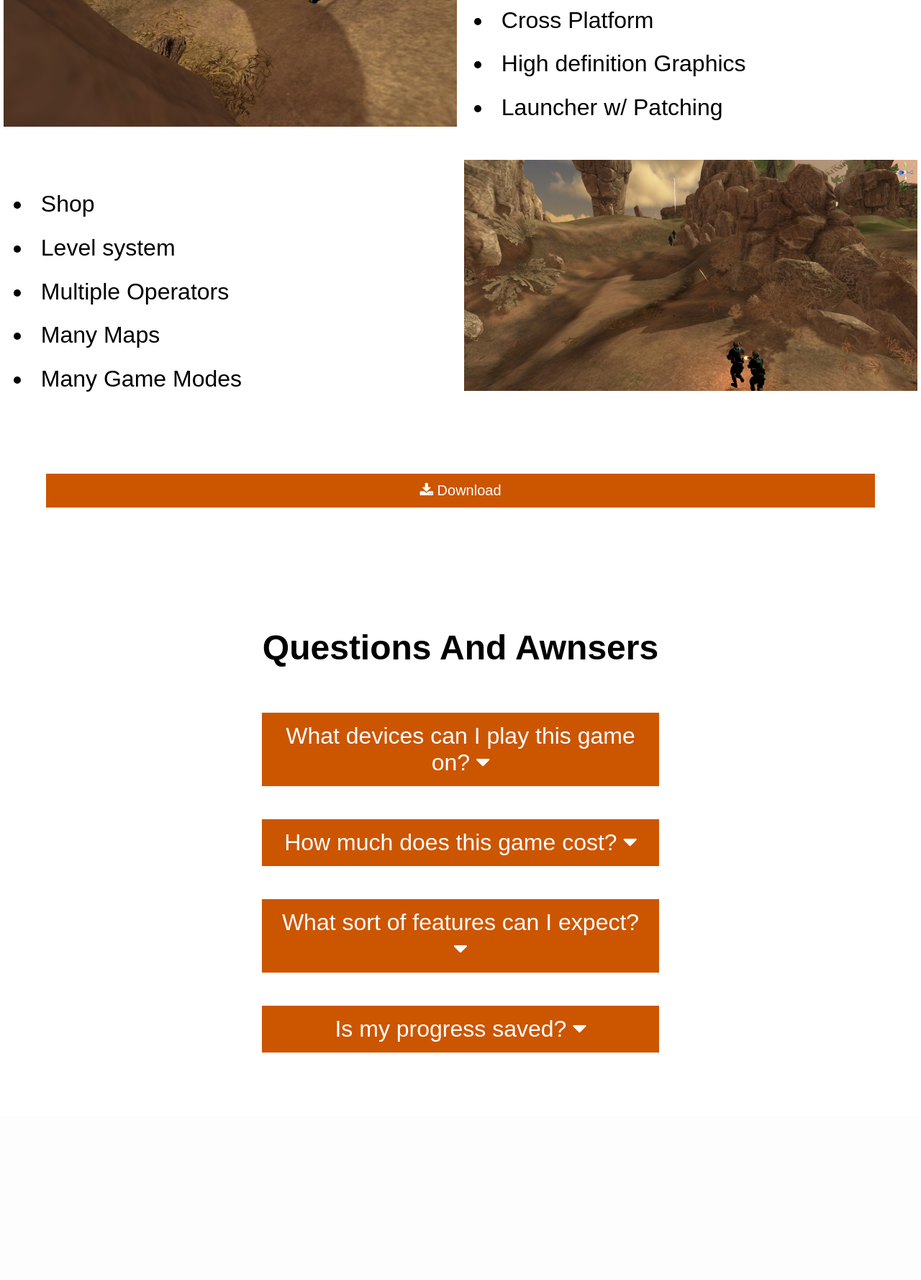
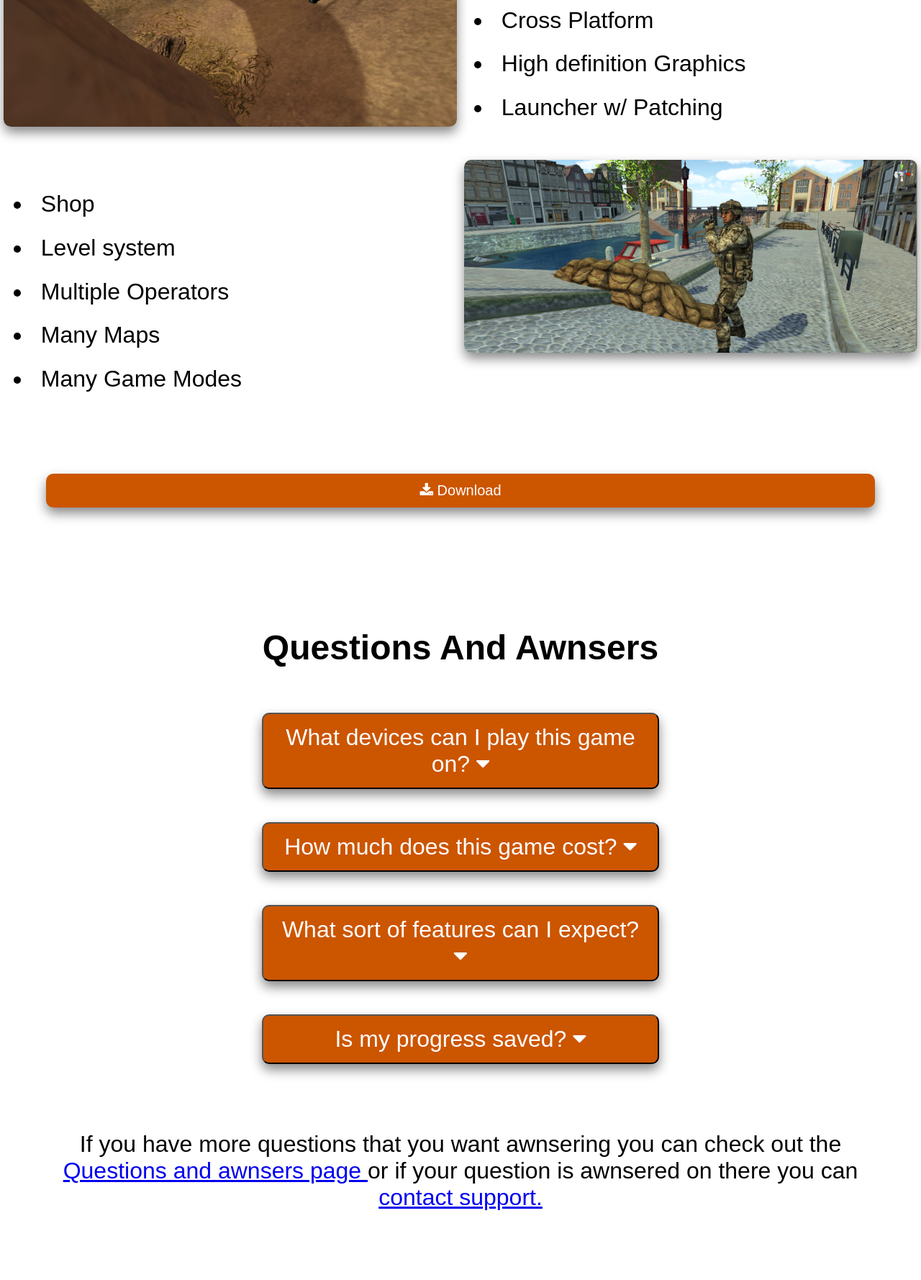
Before and after one commit to maxtyson123/12_DGT_WEBSITE, a PHP site: page / in a window 1280 px wide. Shown: the part 1600-3378 px from the top of the page at 72% size. Before the commit the page ends 3062 px from the top, so only its background shows below. Run offline with PHP 8.4, Linux system fonts and the light colour scheme.

Commit message:
Index Page Q&A [CONTINUED]
First I made the site look a tiny bit nicer by adding a box shadow to buttons, images and some other elements. Then I went and replaced the place holder content with actual answers to the questions. After that I wrote a small paragraph directing users to the q and a page if they happen to have more questions.

```diff
--- a/Website/CSS/styles.css
+++ b/Website/CSS/styles.css
@@ -1,10 +1,11 @@
 * {
-    /*  -webkit-transition: all 1s ease-in-out;
+    /*-webkit-transition: all 1s ease-in-out;
     -moz-transition: all 1s ease-in-out;
     -o-transition: all 1s ease-in-out;
     transition: all 01s ease-in-out; */
     scroll-behavior: smooth;
     box-sizing: border-box;
+    border-radius: 10px;
 }
 
 .bpandimg {
@@ -30,6 +31,15 @@ h1 {
     background: rgba(0, 0, 0, 0.5);
     padding: 10px;
     font-size: 48px;
+    box-shadow: 0px 8px 16px 0px rgba(0, 0, 0, 0.466);
+}
+
+button {
+    box-shadow: 0px 8px 16px 0px rgba(0, 0, 0, 0.466);
+}
+
+img {
+    box-shadow: 0px 8px 16px 0px rgba(0, 0, 0, 0.466);
 }
 
 .Menu {
@@ -39,6 +49,7 @@ h1 {
     z-index: 2;
     width: 100%;
     top: 0px;
+    box-shadow: 0px 8px 16px 0px rgba(0, 0, 0, 0.466);
 }
 
 .Menu a {
@@ -246,7 +257,6 @@ iframe {
 
 .qandadropdown .qheader {
     font-size: 32px;
-    border: none;
     outline: none;
     color: #fff;
     padding: 14px 16px;
@@ -254,11 +264,11 @@ iframe {
     font-family: inherit;
     margin: 0;
     width: 50%;
+    box-shadow: 0px 8px 16px 0px rgba(0, 0, 0, 0.466);
 }
 
 .qandadropdown:hover .qheader:hover {
     font-size: 32px;
-    border: none;
     outline: none;
     color: #fff;
     padding: 14px 16px;
@@ -266,6 +276,7 @@ iframe {
     font-family: inherit;
     margin: 0;
     width: 50%;
+    box-shadow: 0px 8px 16px 0px rgba(0, 0, 0, 0.466);
 }
 
 .awnserContent {
@@ -273,9 +284,11 @@ iframe {
     position: inherit;
     background-color: rgb(129, 125, 125);
     min-width: 160px;
-    box-shadow: 0px 8px 16px 0px rgba(0, 0, 0, 0.2);
+    box-shadow: 0px 8px 16px 0px rgba(0, 0, 0, 0.466);
     z-index: 1;
     width: 50%;
+    padding: 5px;
+    border-radius: none;
 }
 
 .qandadropdown:hover .awnserContent {
--- a/Website/index.html
+++ b/Website/index.html
@@ -65,7 +65,7 @@
             </center>
             <div class="row">
                 <div class="column">
-                    <img src="Images/img1.png" alt="Soldiers Running Up Hill" style="width:100%">
+                    <img src="Images/img1.png" alt="Soldiers Running Up Hill" style="width:100%; height: auto;">
                 </div>
 
                 <div class="column">
@@ -90,7 +90,7 @@
                 </div>
 
                 <div class="column ">
-                    <img src="Images/img2.png " alt="Grenades Thrown " style="width:100% ">
+                    <img src="Images/img2.png " alt="Grenades Thrown " style="width:100%; height: auto;">
                 </div>
             </div>
 
@@ -115,7 +115,8 @@
                     <i class="fa fa-caret-down"></i>
                 </button>
                     <div id="awnser1" class="awnserContent">
-                        <p> Awnser1</p>
+                        <p> Recon ops is currently only avlible for windows via a
+                            <a href="http://reconops.maxinc.cf/Download/Windows/"> launcher.</a> But we are working on bringing it to the xbox via WebGl. Mobile develolpment is also underway and may soon be published to the google play store.</p>
                     </div>
                 </div>
             </div>
@@ -125,7 +126,7 @@
                     <i class="fa fa-caret-down"></i>
                 </button>
                     <div id="awnser1" class="awnserContent">
-                        <p> Awnser2</p>
+                        <p> As of now recon ops is free but the price may change in the future once it is out of its BETA phase. It is recomened to create an account now so that you can own it while it is free to play. </p>
                     </div>
                 </div>
             </div>
@@ -135,7 +136,9 @@
                     <i class="fa fa-caret-down"></i>
                 </button>
                     <div id="awnser1" class="awnserContent">
-                        <p> Awnser3</p>
+                        <p> In Recon Ops you can expect many features that you would find in your other popular FPS games such as Bots, Multiplay, In-Game Shop, levels and much more. You can read more about the game <a href="Pages/about.html">HERE</a> and
+                            about up coming features
+                            <a href="Pages/upcoming.html"> HERE</a> </p>
                     </div>
                 </div>
             </div>
@@ -145,10 +148,12 @@
                     <i class="fa fa-caret-down"></i>
                 </button>
                     <div id="awnser1" class="awnserContent">
-                        <p> Awnser4</p>
+                        <p> Your progress is saved if you have an account and are logged in, however if you choose to play as a guest then only some info will be saved locally and you wont have acess to all of the features Recon Ops has to offer. </p>
                     </div>
                 </div>
             </div>
+            <br>
+            <p> If you have more questions that you want awnsering you can check out the <a href="Pages/qanda.html"> Questions and awnsers page </a> or if your question is awnsered on there you can <a href="mailto:98maxt98@gmail.com"> contact support. </a></p>
         </center>
     </div>
     <script>
```
Also changed, not shown: Website/Images/img2.png, Website/Images/img3.png (added), 2 other files.
